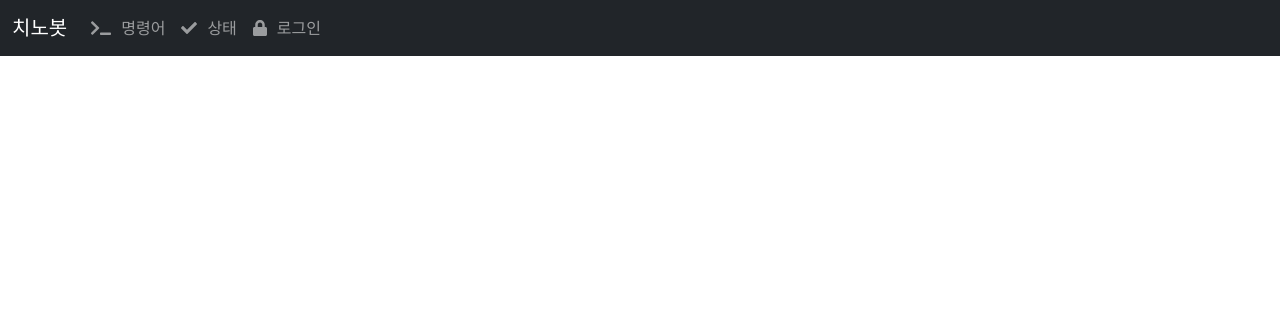
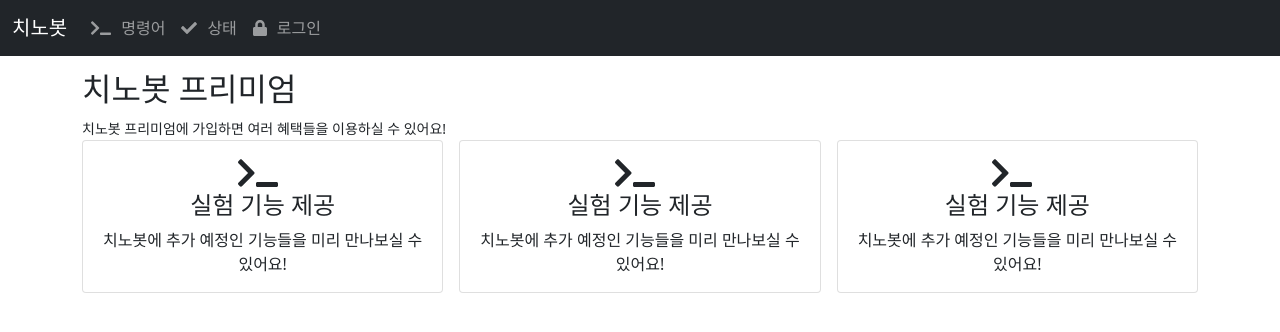
Before and after one commit to pikokr/chino-rewrite-frontend, a React (Create React App) app: page /premium in a window 1280 px wide. Shown: the top 332 px of the page. Built offline with nearby package versions, Linux system fonts and the light colour scheme.

Commit message:
feat: premium page

```diff
--- a/src/views/Premium/index.js
+++ b/src/views/Premium/index.js
@@ -1,10 +1,44 @@
 import React, {Component} from 'react';
 import Layout from "../../components/Layout";
+import {FontAwesomeIcon} from "@fortawesome/react-fontawesome";
 
 class Premium extends Component {
     render() {
         return (
             <Layout>
+                <div className="container">
+                    <h2>치노봇 프리미엄</h2>
+                    <small>치노봇 프리미엄에 가입하면 여러 혜택들을 이용하실 수 있어요!</small>
+                    <div className="row g-3 row-cols-md-3 row-cols-1">
+                        <div className="col">
+                            <div className="card">
+                                <div className="card-body text-center">
+                                    <FontAwesomeIcon size="2x" icon={['fas', 'terminal']} style={{marginRight: 10}}/>
+                                    <h4>실험 기능 제공</h4>
+                                    <span>치노봇에 추가 예정인 기능들을 미리 만나보실 수 있어요!</span>
+                                </div>
+                            </div>
+                        </div>
+                        <div className="col">
+                            <div className="card">
+                                <div className="card-body text-center">
+                                    <FontAwesomeIcon size="2x" icon={['fas', 'terminal']} style={{marginRight: 10}}/>
+                                    <h4>실험 기능 제공</h4>
+                                    <span>치노봇에 추가 예정인 기능들을 미리 만나보실 수 있어요!</span>
+                                </div>
+                            </div>
+                        </div>
+                        <div className="col">
+                            <div className="card">
+                                <div className="card-body text-center">
+                                    <FontAwesomeIcon size="2x" icon={['fas', 'terminal']} style={{marginRight: 10}}/>
+                                    <h4>실험 기능 제공</h4>
+                                    <span>치노봇에 추가 예정인 기능들을 미리 만나보실 수 있어요!</span>
+                                </div>
+                            </div>
+                        </div>
+                    </div>
+                </div>
             </Layout>
         );
     }
```
